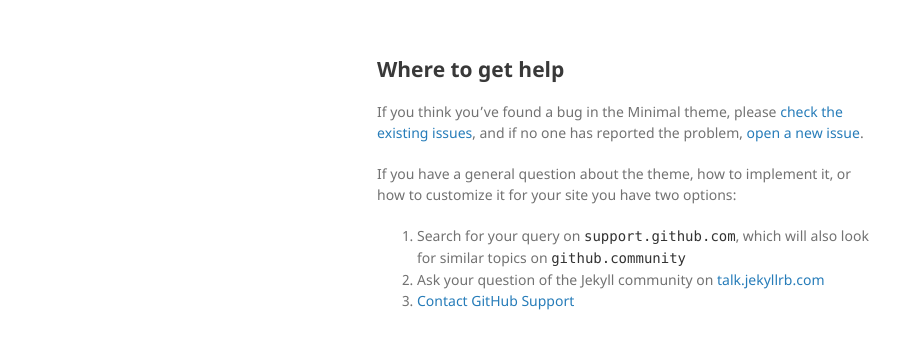
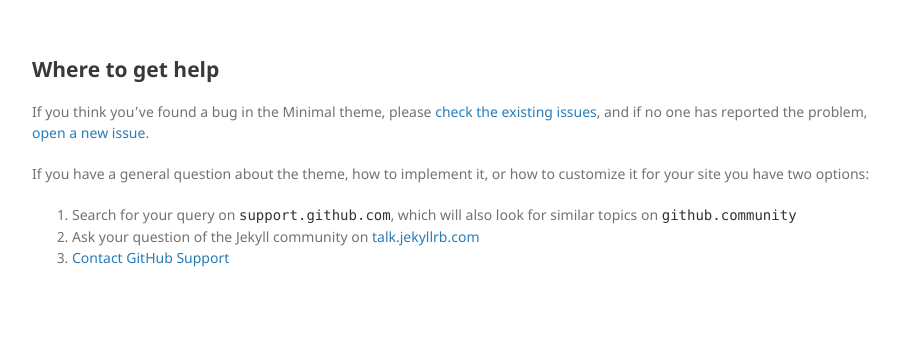
Before and after one commit to WillGAndre/willgandre.github.io, a Jekyll site: the page built from docs/SUPPORT.md, in a window 1280 px wide. Shown: the top 349 px of the page, without its empty margins (193-1093 px from the left). Built offline with Jekyll 4.4.1, drawn with Linux system fonts in a browser that asks for light colours; nearby versions of some CDN libraries; our own code applies the rules of GitHub Pages for plain Markdown files; the repository's description, which GitHub fills in, is left out.

Commit message:
default left

```diff
--- a/_layouts/default.html
+++ b/_layouts/default.html
@@ -17,8 +17,6 @@
   <body>
     <div class="wrapper">
       <header>
-        <!--<h1><a href="{{ "/" | absolute_url }}">{{ site.title | default: site.github.repository_name }}</a></h1>-->
-
         {% if site.logo %}
           <img src="{{site.logo | relative_url}}" alt="Logo" />
         {% endif %}
@@ -29,10 +27,6 @@
         <p class="view"><a href="{{ site.github.repository_url }}">View the Project on GitHub <small>{{ site.github.repository_nwo }}</small></a></p>
         {% endif %}
 
-        {% if site.github.is_user_page %}
-        <!--<p class="view"><a href="{{ site.github.owner_url }}">View My GitHub Profile</a></p>-->
-        {% endif %}
-
         {% if site.show_downloads %}
         <ul class="downloads">
           <li><a href="{{ site.github.zip_url }}">Download <strong>ZIP File</strong></a></li>
@@ -41,7 +35,7 @@
         </ul>
         {% endif %}
       </header>
-      <section>
+      <section class="left-section">
 
       {{ content }}
 
@@ -55,3 +49,11 @@
     <script src="{{ "/assets/js/scale.fix.js" | relative_url }}"></script>
   </body>
 </html>
+
+<style>
+  .left-section {
+      float: left;
+      margin-left: 15px;
+      width: auto;
+  }
+</style>
```
